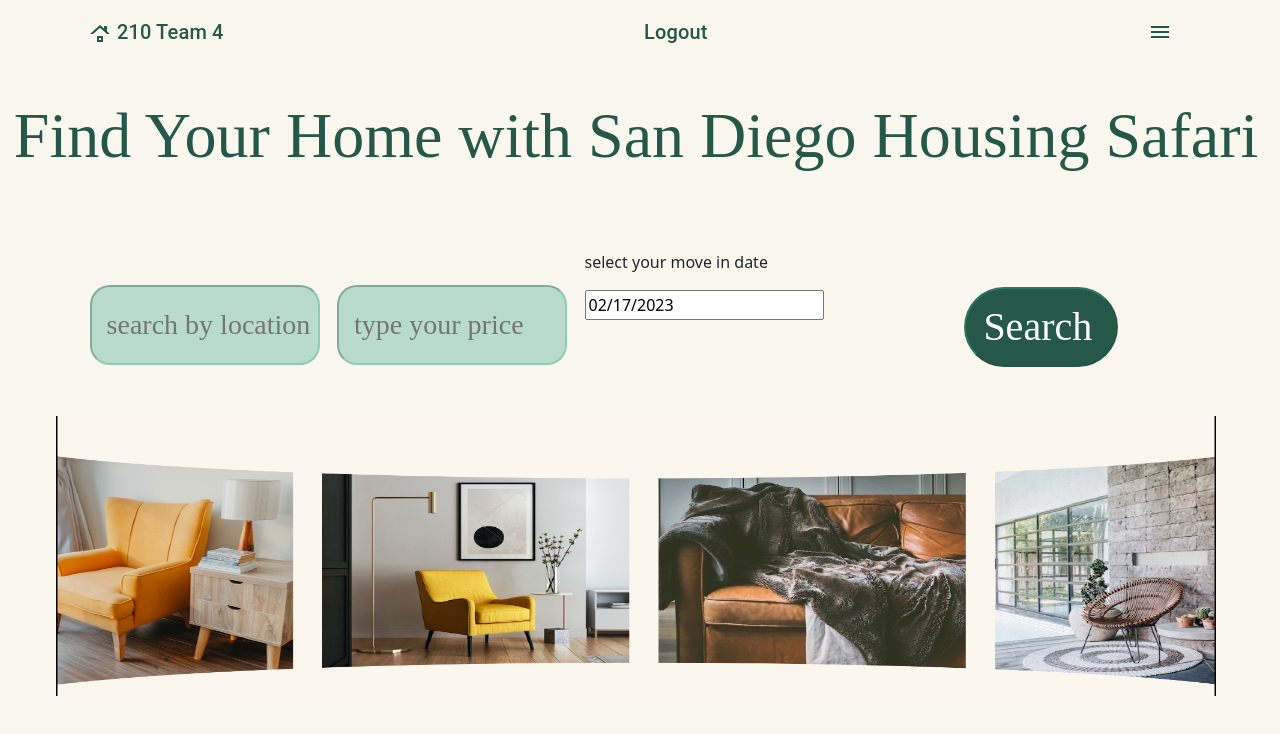
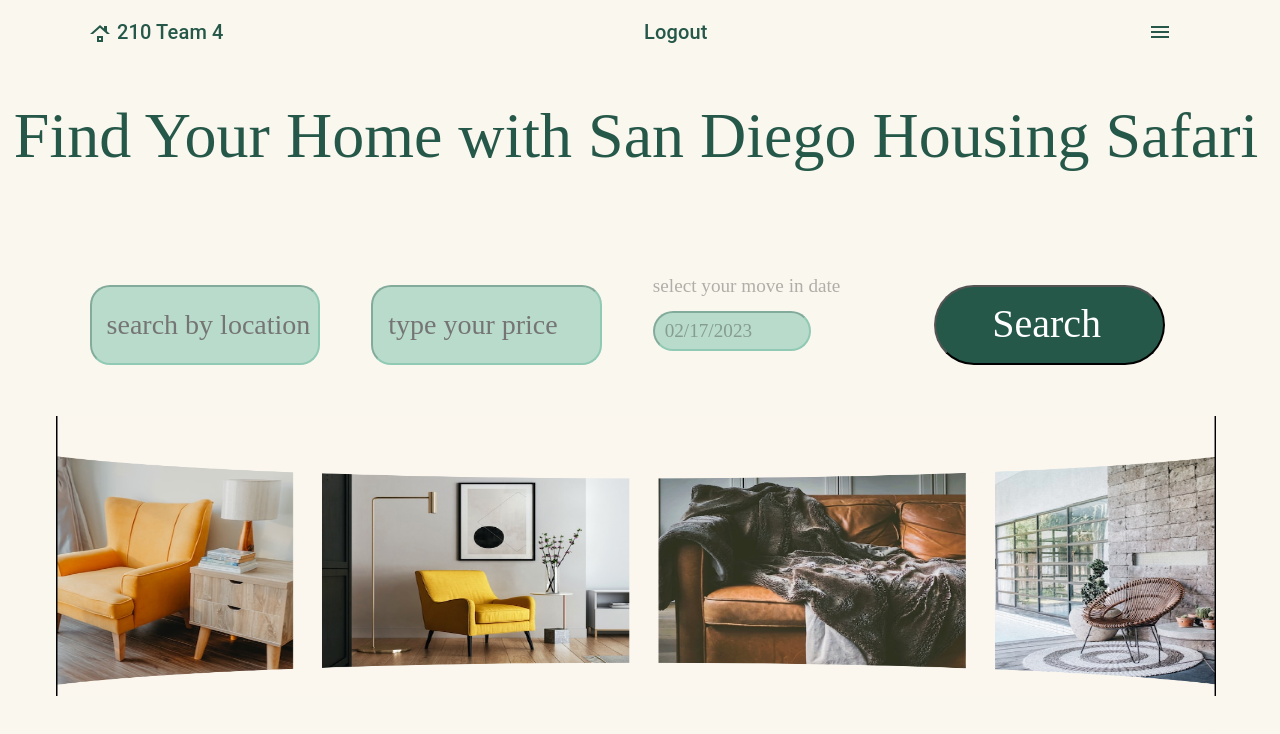
Before and after one commit to GabrielPila/cse210-teamproject, a React (Create React App) app in the folder frontend/: page /search in a window 1280 px wide. Shown: the top 734 px of the page. Built offline with nearby package versions, Linux system fonts and the light colour scheme; a web font is replaced by a local one.

Commit message:
Restyle DatePicker and Search Buttion

```diff
--- a/frontend/src/pages/SearchPage.js
+++ b/frontend/src/pages/SearchPage.js
@@ -100,9 +100,9 @@ function Search() {
   };
 
   useEffect(() => {
-    if (localStorage.getItem("token") === "") {
-      navigate("/login");
-    }
+    // if (localStorage.getItem("token") === "") {
+    //   navigate("/login");
+    // }
   }, []);
 
   if (pageSearched) {
@@ -142,7 +142,8 @@ function Search() {
               />
             </div>
 
-            <div className="col form-group pickdate ">
+            <div className="col  form-group ">
+              <div className="pickdate-form">
                 <p>select your move in date</p>
 
                 <DatePicker
@@ -150,12 +151,16 @@ function Search() {
                   onChange={(date) => setStartDate(date)}
                 />
               </div>
+            </div>
+
+            <div className="col  form-group ">
               <button
                 type="Search submit"
-              className="search-button movein-placeholder"
+                className="search-button"
               >
                 <a>Search</a>
               </button>
+            </div>
           </form>
         </Grid>
 
--- a/frontend/src/styles/SearchPage.css
+++ b/frontend/src/styles/SearchPage.css
@@ -34,7 +34,7 @@
 
   .search-forms {
     position: absolute;
-    width: 60%;
+    width: 90%;
     height: 10%;
     padding-left: 2%;
     padding-top: 2%;
@@ -45,7 +45,7 @@
   .location-placeholder {
 
     position: absolute;
-    width: 30%;
+    width: 20%;
     height: 10vh;
     margin-left: 0%;
     margin-top: 0%;
@@ -68,7 +68,7 @@
   .price-placeholder {
 
     position: absolute;
-    width: 30%;
+    width: 20%;
     height: 10vh;
     margin-left: 0%;
     margin-top: 0%;
@@ -87,74 +87,12 @@
     color: rgba(0, 0, 0, 0.33);
   }
 
-  /* .price-placeholder {
-    position: absolute;
-    width: 20%;
-    height: 10vh;
-    margin-left: 0%;
-    margin-top: 0%;
-    border: 1px solid #F1EDE3;
-    background-color: #F1EDE3;
-
-    font-family: 'Abel';
-    font-style: normal;
-    font-weight: 400;
-    font-size: 28px;
-    line-height: 120%;
-    padding-left: 15px;
-
-    color: rgba(0, 0, 0, 0.33);
-  } */
-  .movein-placeholder {
-
-    position: absolute;
-    width: 40%;
-    height: 10vh;
-    margin-left: 0%;
-    margin-top: 0%;
-
-    border-color: rgba(70, 168, 138, 0.36);
-    background-color: rgba(70, 168, 138, 0.36);
-    border-radius: 20px;
-
-    font-family: 'Abel';
-    font-style: normal;
-    font-weight: 400;
-    font-size: 28px;
-    line-height: 120%;
-    padding-left: 15px;
-
-    color: rgba(0, 0, 0, 0.33);
-  }
-
-  /* .movein-placeholder {
-    position: absolute;
-    width: 25%;
-    height: 10vh;
-    margin-left: 0%;
-    margin-top: 0%;
-    border: 1px solid #F1EDE3;
-    background-color: #F1EDE3;
-
-    font-family: 'Abel';
-    font-style: normal;
-    font-weight: 400;
-    font-size: 28px;
-    line-height: 120%;
-    padding-left: 15px;
-
-    color: rgba(0, 0, 0, 0.33);
-  } */
-
   .search-button {
     position: absolute;
     width: 20%;
     height: 10vh;
     padding-left: 0%;
     padding-top: 0%;
-    margin-top: 2%;
-    top: 40px;
-    left: 900px;
 
     background: #255849;
     border-radius: 40px;
@@ -202,3 +140,68 @@
     padding: 0rem !important;
     height: 50%;
 }
+
+.pickdate-form {
+  position: flex;
+  width: 70%;
+  height: 5vh;
+
+  margin-top: 8%;
+  font-family: 'Abel';
+  font-style: normal;
+  font-weight: 200;
+  font-size: 120%;
+  line-height: 100%;
+
+  color: rgba(29, 27, 27, 0.33);
+}
+
+.react-datepicker__month-container {
+  background-color: rgba(70, 168, 138, 0.36);
+  font-size: 1rem;
+  font-family: 'Mulish';
+}
+
+.react-datepicker__month {
+  padding: 1rem 0;
+}
+
+.react-datepicker__month-text {
+    display: inline-block;
+    width: 5rem;
+    margin: 0.5rem;
+    font-size: 1rem;
+    padding: 0.2rem;
+
+  }
+
+  .react-datepicker__input-container input {
+    width: 80%;
+    height: 5vh;
+    margin-left: 0%;
+    margin-top: 0%;
+
+    border-color: rgba(70, 168, 138, 0.36);
+    background-color: rgba(70, 168, 138, 0.36);
+    border-radius: 20px;
+
+    font-family: 'Abel';
+    font-style: normal;
+    font-weight: 200;
+    font-size: 100%;
+    line-height: 100%;
+    padding-left: 5%;
+
+    color: rgba(29, 27, 27, 0.33);
+}
+
+.react-datepicker__day-names {
+  background-color: rgba(146, 223, 200, 0.36);
+}
+
+.react-datepicker__day.react-datepicker__day {
+  border: none;
+  border-radius: 10px;
+  background-color: var(--dark);
+  color: var(--white);
+}
```
Also changed, not shown: 1 other file (tests, documents, lock files or other folders). Lines whose indentation alone changed are shown as unchanged.
